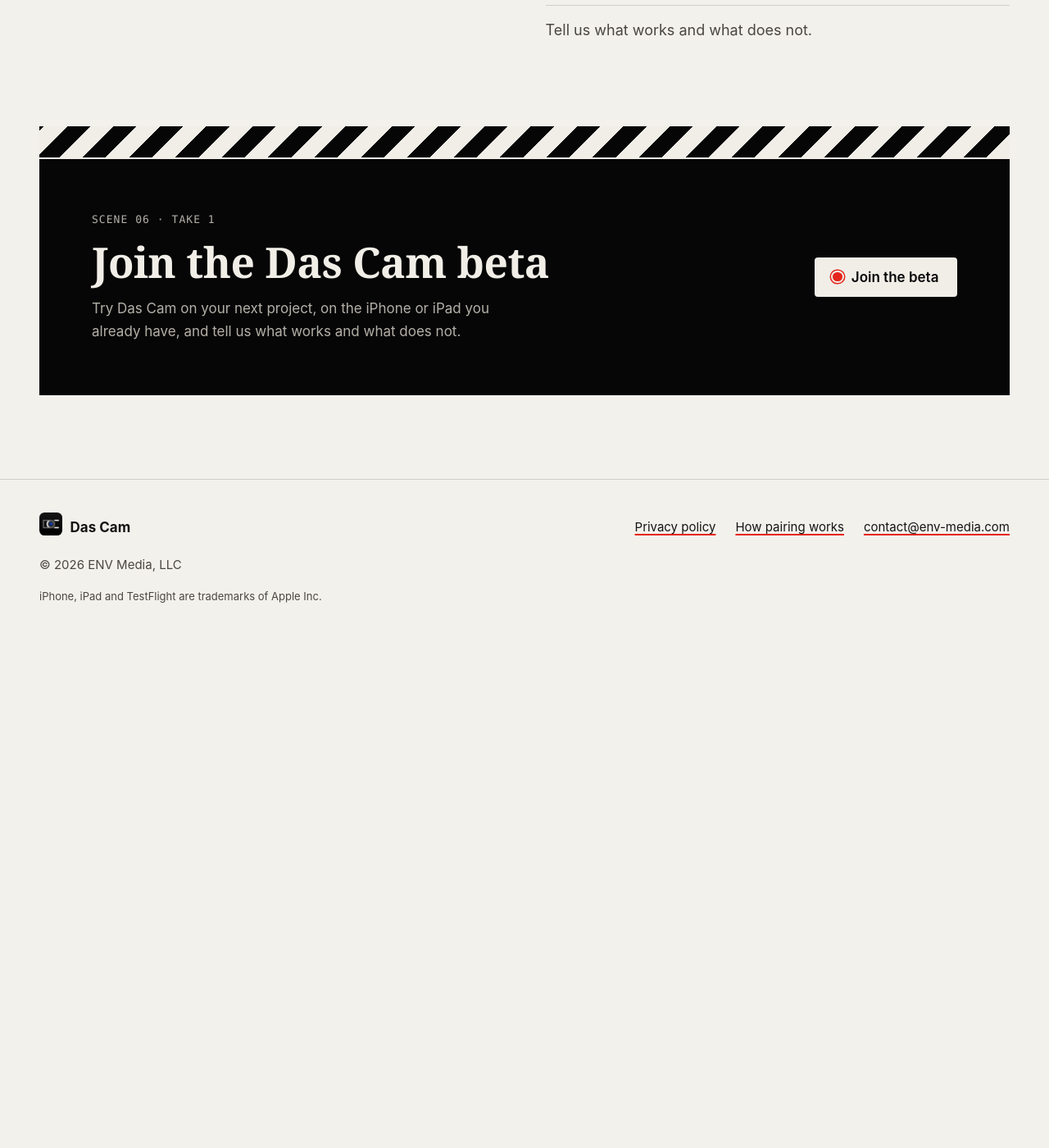
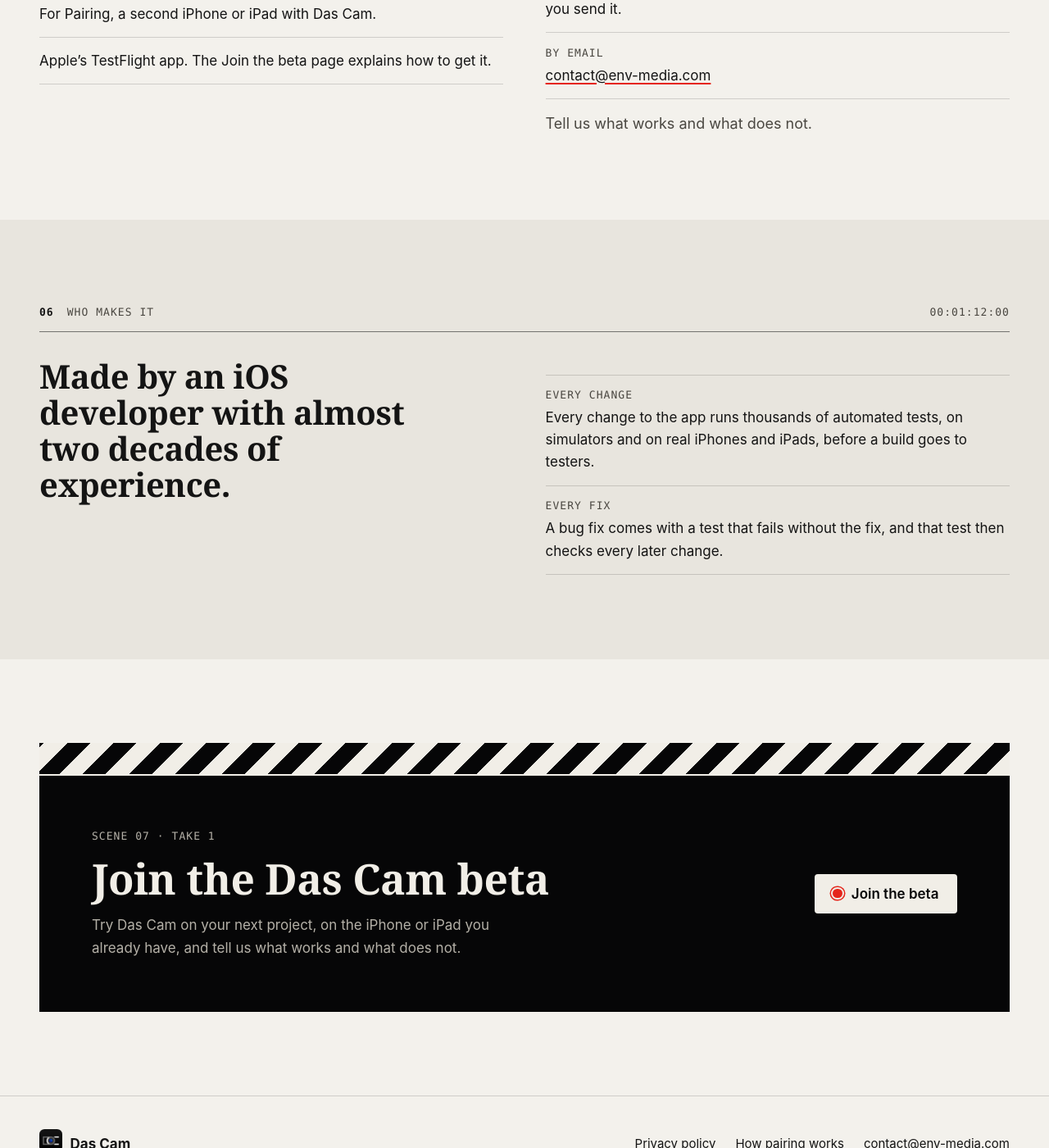
Before and after one commit to env-media/das-cam, a Jekyll site: the page index.html, which Jekyll copies as it is, in a window 1280 px wide and 1400 px high, scrolled down 5141 px. Shown: the whole window at 82% size. Built offline with Jekyll 4.4.1, drawn with Linux system fonts in a browser that asks for light colours; before the commit the page ends 5927 px from its top, so only the background shows below that; some of the changed text lies outside the part shown.

Commit message:
WEB1: keep Tested on with four devices; add a short Who makes it section
AJ's words of 11-08 (about 01:34, relayed by arbiter #58), which replace
round 4's removal of the row:

- "Tested on" stays and grows: developed and tested on an iPhone XS, an
  iPad Pro 10.5-inch, an iPhone 15 Pro Max and an iPhone 17 Pro.
- A short section before the closing call, "06 Who makes it": made by an
  iOS developer with almost two decades of experience; every change to
  the app runs thousands of automated tests, on simulators and on real
  iPhones and iPads, before a build goes to testers (sim-push on every
  push that changes the app; real devices on every push to master;
  builds from passing CI by SHIPGREEN1); a bug fix comes with a test that
  fails without the fix, which then checks every later change
  (.claude/rules/workflow.md and the committed mutation checks). It names
  no tool, host or count beyond "thousands" and compares to no one.
- The clapperboard's label moves to Scene 07.

Co-Authored-By: Claude Opus 5.5 (1M context, M4 lane, DSC implementer #136, session b55e95dd) <noreply@anthropic.com>

```diff
--- a/assets/site.css
+++ b/assets/site.css
@@ -252,6 +252,7 @@ h1, h2, h3 {
 .section { padding-block: clamp(3.5rem, 8vw, 6.5rem); }
 .band { background: var(--paper-2); }
 .section-tight { padding-top: 0; }
+.band + .section-tight { padding-top: clamp(3.5rem, 8vw, 6.5rem); }
 .slate {
   display: flex;
   align-items: baseline;
@@ -526,6 +527,7 @@ h1, h2, h3 {
 /* The beta: what you need, feedback */
 
 .h-sm { font-size: clamp(1.5rem, 1.2rem + 1vw, 2rem); }
+.section .h-md { font-size: clamp(1.75rem, 1.3rem + 1.6vw, 2.5rem); max-width: 22ch; }
 .lines { margin: 1.25rem 0 0; padding: 0; list-style: none; border-top: 1px solid var(--rule); }
 .lines li { padding: 0.9rem 0; border-bottom: 1px solid var(--rule); }
 .lines .label { display: block; margin-bottom: 0.2rem; }
--- a/index.html
+++ b/index.html
@@ -169,6 +169,7 @@
         <dl class="spec">
           <div><dt>iPhone</dt><dd>With iOS 17.4 or later: iPhone XS, iPhone XS Max and iPhone XR, from 2018, and every newer iPhone, including iPhone SE (2nd generation) and later.</dd></div>
           <div><dt>iPad</dt><dd>With iPadOS 17.4 or later: iPad Pro <span class="nowrap">10.5-inch</span> and iPad Pro <span class="nowrap">12.9-inch</span> (2nd generation), from 2017, and every newer iPad Pro, plus iPad (6th generation), iPad mini (5th generation), iPad Air (3rd generation) and later.</dd></div>
+          <div><dt>Tested on</dt><dd>Developed and tested on an iPhone XS, an iPad Pro <span class="nowrap">10.5-inch</span>, an iPhone 15 Pro Max and an iPhone 17 Pro.</dd></div>
         </dl>
       </div>
     </div>
@@ -198,13 +199,26 @@
     </div>
   </section>
 
+  <section class="section band" id="maker" aria-labelledby="maker-title">
+    <div class="wrap">
+      <p class="slate"><b>06</b><span>Who makes it</span><span class="tc" aria-hidden="true">00:01:12:00</span></p>
+      <div class="split">
+        <h2 id="maker-title" class="h-md">Made by an iOS developer with almost two decades of experience.</h2>
+        <ul class="lines">
+          <li><span class="label">Every change</span>Every change to the app runs thousands of automated tests, on simulators and on real iPhones and iPads, before a build goes to testers.</li>
+          <li><span class="label">Every fix</span>A bug fix comes with a test that fails without the fix, and that test then checks every later change.</li>
+        </ul>
+      </div>
+    </div>
+  </section>
+
   <section class="section section-tight" aria-labelledby="join-title">
     <div class="wrap">
       <div class="clapper monitor">
         <div class="clapper-bar" aria-hidden="true"></div>
         <div class="clapper-body">
           <div>
-            <p class="label" aria-hidden="true">Scene 06 · Take 1</p>
+            <p class="label" aria-hidden="true">Scene 07 · Take 1</p>
             <h2 id="join-title">Join the Das Cam beta</h2>
             <p class="text">Try Das Cam on your next project, on the iPhone or iPad you already have, and tell us what works and what does not.</p>
           </div>
```
Also changed, not shown: 1 other file.
